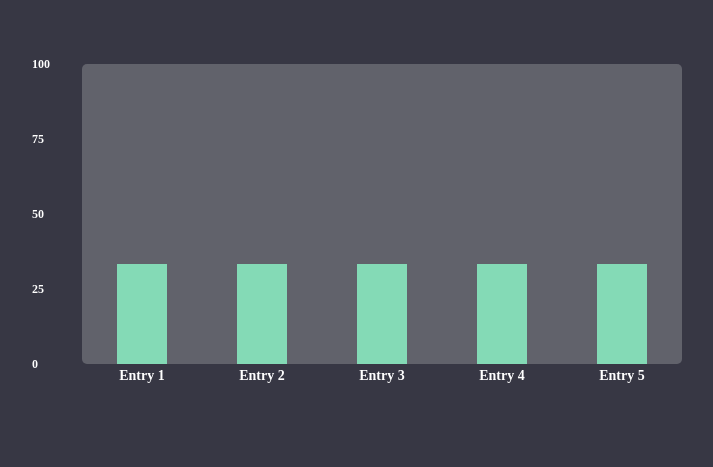
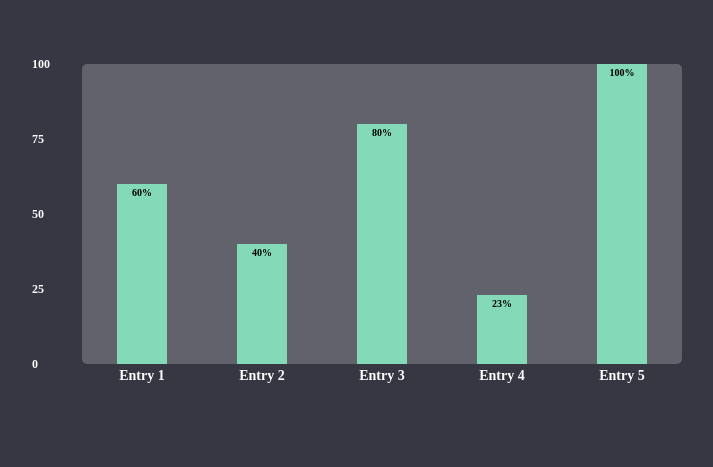
Before and after one commit to chinny36/bar-chart, a website: page index.html in a window 1280 px wide. Shown: the part 136-603 px from the top of the page, without its empty margins (258-971 px from the left). Drawn offline with nearby package versions, Linux system fonts and the light colour scheme.

Commit message:
Added animation script, more CSS updates

```diff
--- a/index.html
+++ b/index.html
@@ -4,6 +4,7 @@
   <meta charset="utf-8">
   <title>Bar Chart</title>
   <link rel = 'stylesheet' href = 'style.css'>
+  <script src = 'https://cdnjs.cloudflare.com/ajax/libs/jquery/3.6.0/jquery.min.js' charset="utf-8"></script>
 </head>
 <body>
   <div class = 'chart'>
@@ -15,13 +16,21 @@
       <li><span>0</span></li>
     </ul>
     <ul class = 'bars'>
-      <li><div class = 'bar'></div><span>Entry 1</span></li>
-      <li><div class = 'bar'></div><span>Entry 2</span></li>
-      <li><div class = 'bar'></div><span>Entry 3</span></li>
-      <li><div class = 'bar'></div><span>Entry 4</span></li>
-      <li><div class = 'bar'></div><span>Entry 5</span></li>
+      <li><div class = 'bar' data-percent = 60></div><span>Entry 1</span></li>
+      <li><div class = 'bar' data-percent = 40></div><span>Entry 2</span></li>
+      <li><div class = 'bar' data-percent = 80></div><span>Entry 3</span></li>
+      <li><div class = 'bar' data-percent = 23></div><span>Entry 4</span></li>
+      <li><div class = 'bar' data-percent = 100></div><span>Entry 5</span></li>
     </ul>
   </div>
+
+  <script type = 'text/javascript'>
+    $(function(){
+      $('.bar').each(function(key, bar){
+        $(this).animate({'height': $(this).data('percent') + '%'}, 1500);
+      });
+    });
+  </script>
 </body>
 
 
--- a/style.css
+++ b/style.css
@@ -71,7 +71,6 @@ body {
   position: absolute;
   background: rgb(132, 218, 182);
   width: 50px;
-  height: 100px;
   bottom: 0px;
   margin-left: 35px;
   text-align: center;
@@ -83,3 +82,9 @@ body {
   background:rgb(165, 209, 191);
   box-shadow: 0 0 5px 0;
 }
+
+.bar::before {
+  color: rgb(0, 0, 0);
+  content: attr(data-percent) "%";
+  font-size: 10px;
+}
```
